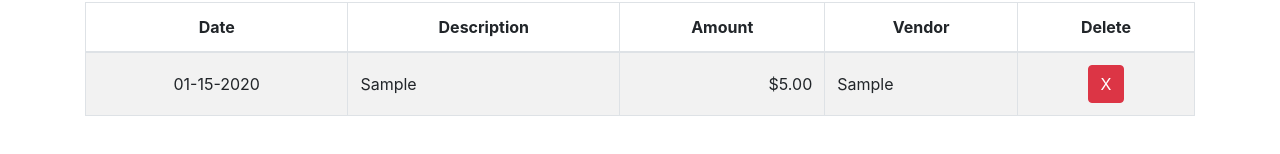
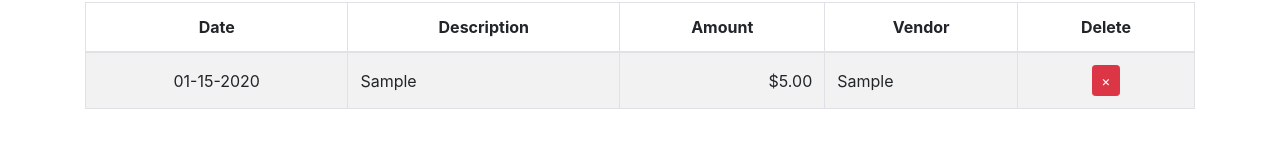
Before and after one commit to jazfunk/expense-tracker-react-app, a React (Create React App) app: page / in a window 1280 px wide. Both pictures are taken after typing "2020-01-15", "Sample", "5", "Sample" into the empty fields and a click on the button "Add Expense". Shown: the part 278-432 px from the top of the page. Built offline with nearby package versions, Linux system fonts and the light colour scheme.

Commit message:
Table restyling, smaller delete button.

```diff
--- a/src/ExpensesTable.js
+++ b/src/ExpensesTable.js
@@ -19,10 +19,10 @@ const ExpensesTable = (props) => {
             <ReactBootStrap.Button
               id={index}
               name="deleteButton"
-              className="btn-danger"
+              className="btn-danger btn-sm"
               onClick={props.handleDelete}
             >
-              X
+              &times;
             </ReactBootStrap.Button>
           </td>
         </tr>
```
